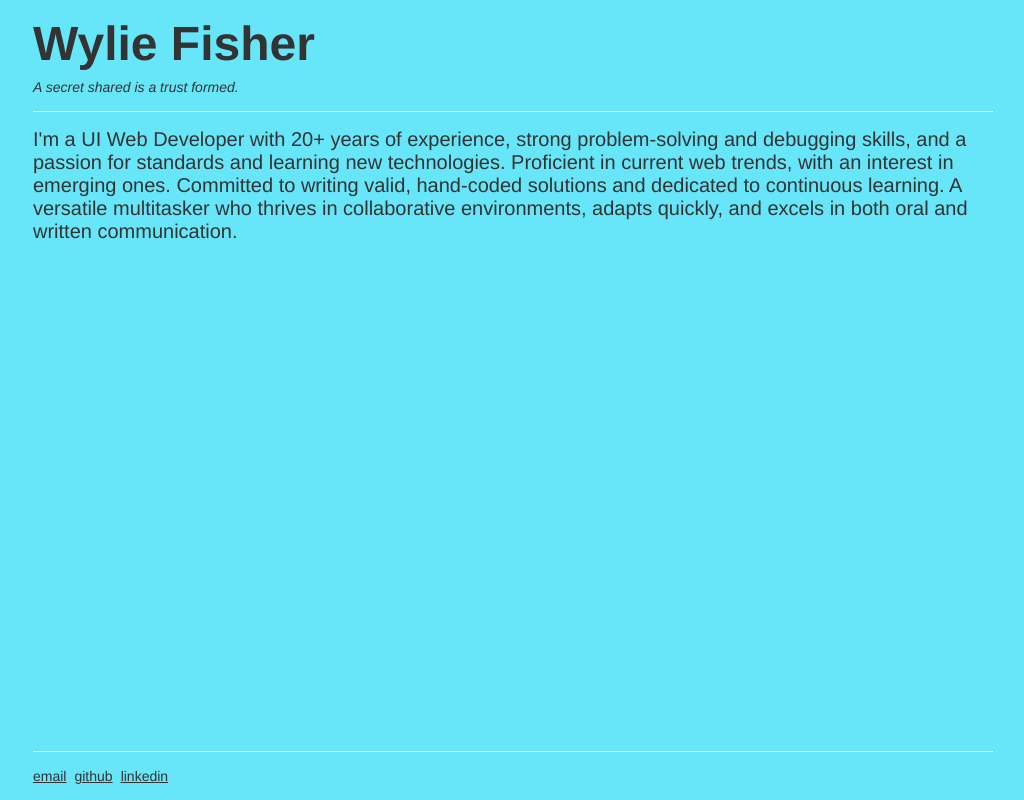
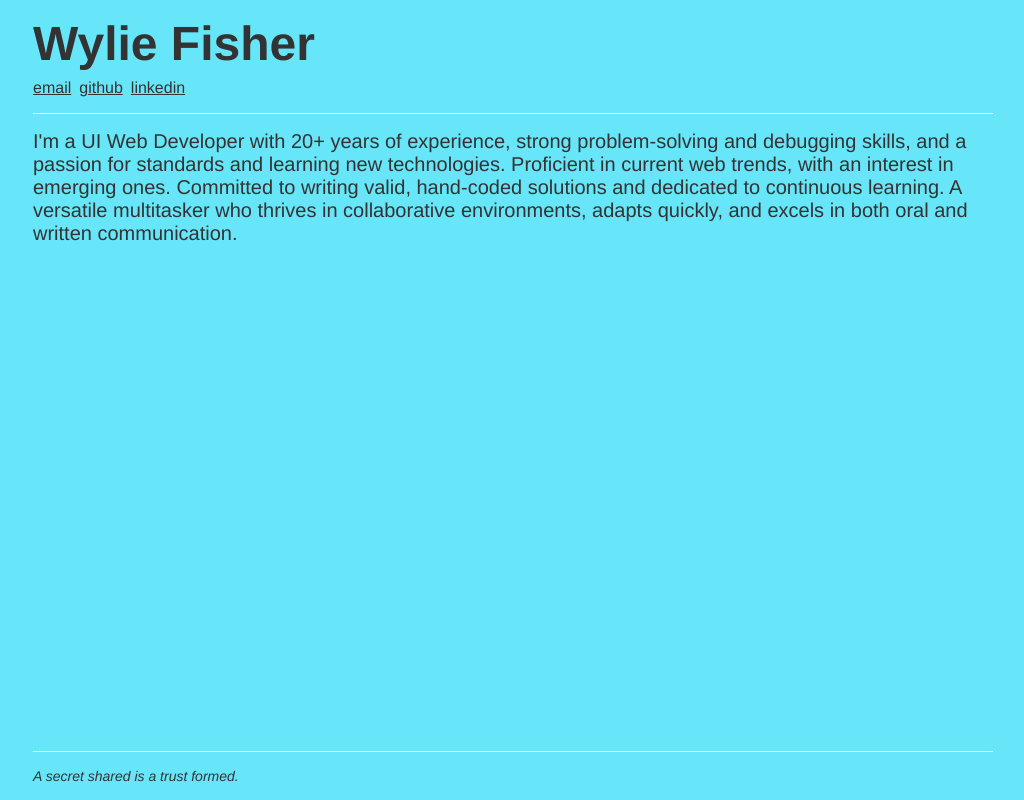
Before and after one commit to wylie/wylieafisher, a React (Create React App) app: page / in a window 1280 px wide. Shown: the whole page, without its empty margins (127-1151 px from the left). Built offline with nearby package versions, Linux system fonts and the light colour scheme.

Commit message:
reordering sections and cleaning up styling

```diff
--- a/src/App.css
+++ b/src/App.css
@@ -25,46 +25,29 @@
     transition: max-width .2s;
   }
 }
-.section.top {
-  background: orange;
-}
-@container (min-width: 400px) {
-  .section.top {
-    background: purple;
-  }
-}
-@container masthead (min-width: 400px) {
-  .section.middle {
-    background: yellow;
-  }
-}
+/* MASTHEAD */
 .masthead {
   width: 100%;
   padding: var(--content-gap) 0;
   border-bottom: 1px solid var(--border);
 }
-.masthead ul {
-  display: flex;
-  list-style-type: none;
-  font-size: var(--fontSize-secondary);
+.masthead .links {
+  margin-top: .5rem;
 }
-.masthead li:not(:first-child) {
+.masthead .links a:not(:first-child) {
   margin-left: .5rem;
 }
-.masthead .clones {
-  font-size: var(--fontSize-secondary);
-  font-style: italic;
-  margin-top: .5rem;
-}
+/* CONTENT */
 .content {
   font-size: var(--fontSize-body);
 }
+/* FOOTER */
 .footer {
   padding: var(--content-gap) 0;
   border-top: 1px solid var(--border);
   font-size: var(--fontSize-secondary);
 }
-
-.footer a:not(:first-child) {
-  margin-left: .5rem;
+.footer .clones {
+  font-size: var(--fontSize-secondary);
+  font-style: italic;
 }
--- a/src/App.js
+++ b/src/App.js
@@ -12,7 +12,11 @@
       <div className="section">
         <div className="masthead">
           <h1>Wylie Fisher</h1>
-          <p className="clones">{getRandomClone()}</p>
+          <div className="links">
+            <a href="mailto:me@wyliefisher.com" TARGET="_blank">email</a>
+            <a href="https://github.com/wylie" TARGET="_blank">github</a>
+            <a href="https://www.linkedin.com/in/wyliefisher/" TARGET="_blank">linkedin</a>
+          </div>
         </div>
       </div>
       <div className="section">
@@ -22,9 +26,7 @@
       </div>
       <div className="section">
         <div className="footer">
-          <a href="mailto:me@wyliefisher.com">email</a>
-          <a href="https://github.com/wylie">github</a>
-          <a href="https://www.linkedin.com/in/wyliefisher/">linkedin</a>
+          <p className="clones">{getRandomClone()}</p>
         </div>
       </div>
     </div>
```
